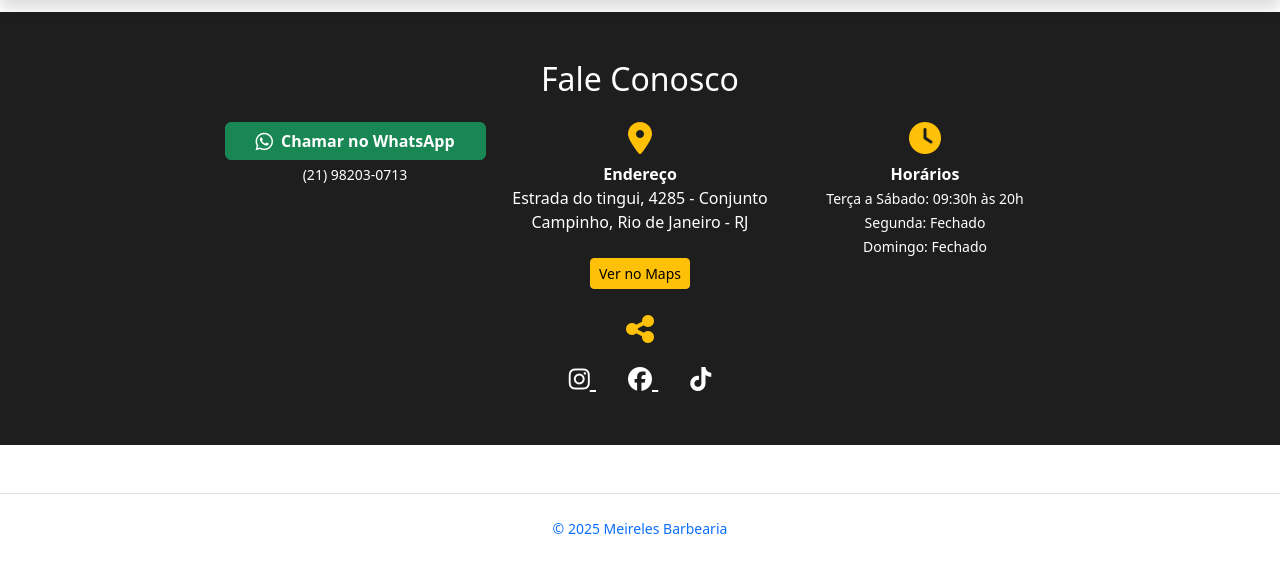
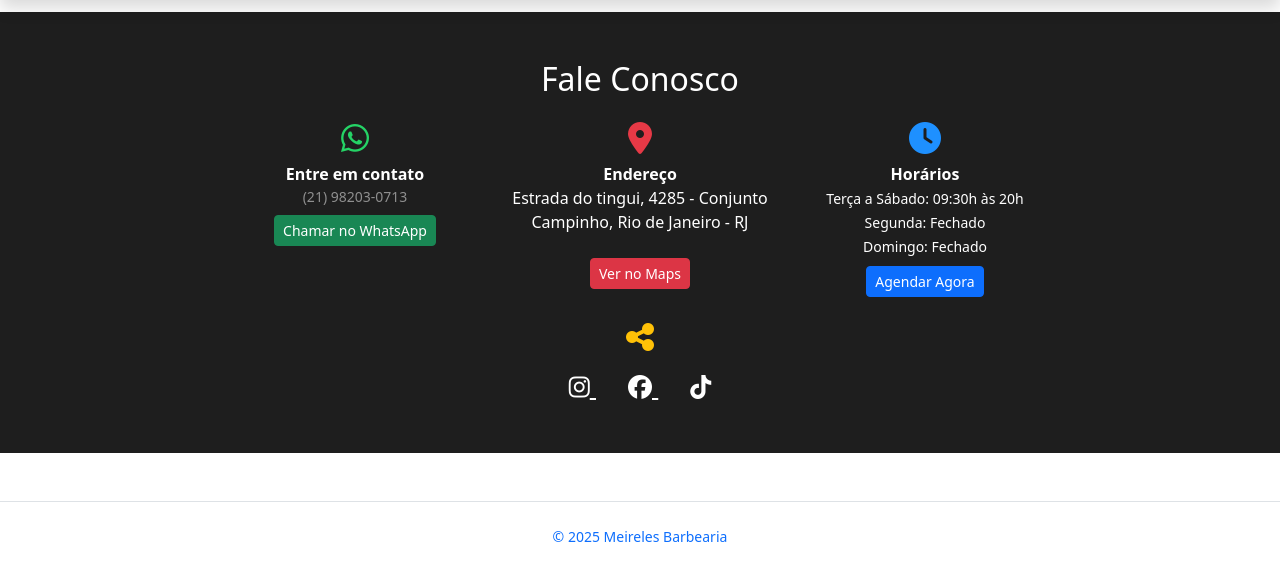
Before and after one commit to Ocarine-cpu/Meireles-Barbearia, a PHP site: page /pages/contato.php in a window 1280 px wide. Shown: the part 76-657 px from the top of the page. Run offline with PHP 8.4, Linux system fonts and the light colour scheme.

Commit message:
Add files via upload

```diff
--- a/Barbearia/includes/contato.php
+++ b/Barbearia/includes/contato.php
@@ -1,3 +1,32 @@
+<style>
+  #contato .btn {
+    color: #fff !important;
+  }
+  #contato .btn:hover {
+    filter: brightness(0.9);
+  }
+  #contato a {
+    color: inherit !important;
+  }
+
+  /* Ícones */
+  #contato .icon-whatsapp {
+    color: #25D366 !important; /* Verde oficial do WhatsApp */
+  }
+
+  #contato .icon-location {
+    color: #e63946 !important; /* Vermelho estilo marcador de mapa */
+  }
+
+  #contato .icon-clock {
+    color: #1e90ff !important; /* Azul estilo ícone de relógio */
+  }
+
+  #contato .icon-warning {
+    color: #ffc107 !important; /* Amarelo padrão Bootstrap (ainda usado nas redes sociais) */
+  }
+</style>
+
 <section id="contato" class="contato-section py-5 text-center text-white" style="background-color: #1e1e1e;">
   <div class="container">
     <h2 class="mb-4">Fale Conosco</h2>
@@ -6,45 +35,59 @@
 
       <!-- WhatsApp -->
       <div class="col-md-3 text-center">
-        <a href="https://wa.me/5521982030713" target="_blank" class="btn btn-success d-flex align-items-center justify-content-center gap-2 fw-semibold">
-          <i class="fab fa-whatsapp fa-lg"></i>
+        <a href="https://wa.me/5521982030713" target="_blank" class="text-decoration-none icon-whatsapp">
+          <i class="fab fa-whatsapp fa-2x mb-2"></i>
+        </a>
+        <p class="mb-0 fw-semibold text-white">Entre em contato</p>
+        <small class="d-block text-white-50 mb-2">(21) 98203-0713</small>
+        <a href="https://wa.me/5521982030713" target="_blank" class="btn btn-success btn-sm">
           Chamar no WhatsApp
         </a>
-        <small class="d-block mt-1">(21) 98203-0713</small>
       </div>
 
       <!-- Endereço -->
       <div class="col-md-3 text-center">
-        <i class="fas fa-map-marker-alt fa-2x mb-2 text-warning"></i>
-        <p class="mb-0 fw-semibold">Endereço</p>
+        <a href="https://www.google.com/maps/place/Estrada+do+tingui,+4285+-+Conjunto+Campinho,+Rio+de+Janeiro+-+RJ"
+           target="_blank" class="text-decoration-none icon-location">
+          <i class="fas fa-map-marker-alt fa-2x mb-2"></i>
+        </a>
+        <p class="mb-0 fw-semibold text-white">Endereço</p>
         <p>Estrada do tingui, 4285 - Conjunto Campinho, Rio de Janeiro - RJ</p>
-        <a href="https://www.google.com/maps/place/Estrada+do+tingui,+4285+-+Conjunto+Campinho,+Rio+de+Janeiro+-+RJ" target="_blank" class="btn btn-warning btn-sm mt-2">
+        <a href="https://www.google.com/maps/place/Estrada+do+tingui,+4285+-+Conjunto+Campinho,+Rio+de+Janeiro+-+RJ"
+           target="_blank" class="btn btn-danger btn-sm mt-2">
           Ver no Maps
         </a>
       </div>
 
       <!-- Horários -->
-      <div class="col-md-3">
-        <i class="fas fa-clock fa-2x mb-2 text-warning"></i>
-        <p class="mb-0"><strong>Horários</strong></p>
+      <div class="col-md-3 text-center">
+        <a href="/Barbearia/agendamento.php" class="text-decoration-none icon-clock">
+          <i class="fas fa-clock fa-2x mb-2"></i>
+        </a>
+        <p class="mb-0 fw-semibold text-white">Horários</p>
         <small>
           Terça a Sábado: 09:30h às 20h<br>
           Segunda: Fechado<br>
           Domingo: Fechado
         </small>
+        <div class="mt-2">
+          <a href="/Barbearia/agendamento.php" class="btn btn-primary btn-sm">
+            Agendar Agora
+          </a>
+        </div>
       </div>
 
       <!-- Redes Sociais -->
       <div class="col-12 mt-4">
-        <i class="fas fa-share-alt fa-2x mb-3 text-warning"></i>
+        <i class="fas fa-share-alt fa-2x mb-3 icon-warning"></i>
         <div>
-          <a href="https://www.instagram.com/meirelesbarbearia_?igsh=eTVwb2NsdmM4bG5u" class="text-white fs-4 mx-3" target="_blank" rel="noopener noreferrer">
+          <a href="https://www.instagram.com/meirelesbarbearia_?igsh=eTVwb2NsdmM4bG5u" class="text-white fs-4 mx-3" target="_blank">
             <i class="fab fa-instagram"></i>
           </a>
-          <a href="https://www.facebook.com/share/1CAZjjQex9/?mibextid=wwXIfr" class="text-white fs-4 mx-3" target="_blank" rel="noopener noreferrer">
+          <a href="https://www.facebook.com/share/1CAZjjQex9/?mibextid=wwXIfr" class="text-white fs-4 mx-3" target="_blank">
             <i class="fab fa-facebook"></i>
           </a>
-          <a href="https://www.tiktok.com/@brunnomeireles10?_t=ZM-908o43cJesS&_r=1" class="text-white fs-4 mx-3" target="_blank" rel="noopener noreferrer">
+          <a href="https://www.tiktok.com/@brunnomeireles10?_t=ZM-908o43cJesS&_r=1" class="text-white fs-4 mx-3" target="_blank">
             <i class="fab fa-tiktok"></i>
           </a>
         </div>
```
Also changed, not shown: Barbearia/README.md (added).
